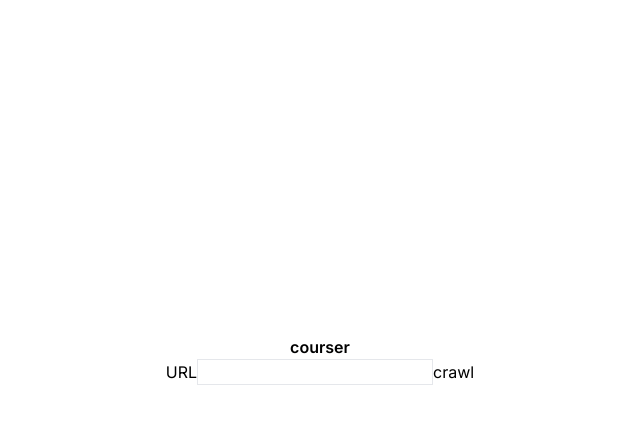
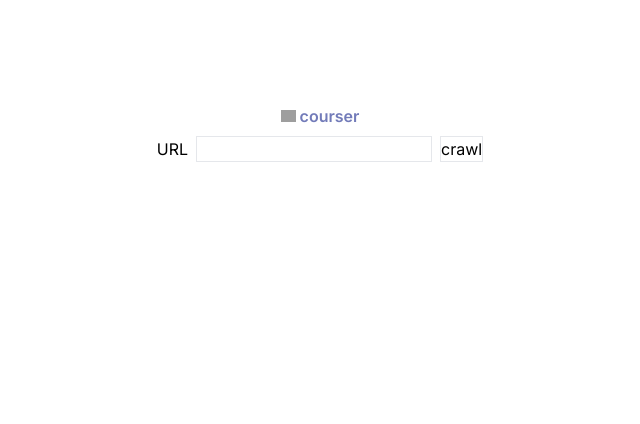
Before and after one commit to nexusboyko/courser, a Next.js app in the folder client/: page / in a window 1280 px wide. Shown: the top 424 px of the page, without its empty margins (320-960 px from the left). Built offline with nearby package versions, Linux system fonts and the light colour scheme; grey boxes are pictures that could not be loaded.

Commit message:
Add loading state and update styling

```diff
--- a/client/app/page.tsx
+++ b/client/app/page.tsx
@@ -1,20 +1,23 @@
-'use client'
+"use client";
 
 import Image from "next/image";
-import { env } from "process";
 import { useEffect, useState } from "react";
 
-
-const crawl = async (url : string) => {
+const crawl = async (url: string) => {
   if (url) {
     try {
-      const res = await fetch(`${process.env.NEXT_API_URL_DEV || 'http://localhost:8080'}/api/courser`, {
+      const res = await fetch(
+        `${
+          process.env.NEXT_API_URL_DEV || "http://localhost:8080"
+        }/api/courser`,
+        {
           method: "POST",
           body: JSON.stringify({ url }),
           headers: {
             "Content-Type": "application/json",
           },
-      });
+        }
+      );
 
       return res.json();
     } catch (error) {
@@ -23,7 +26,7 @@ const crawl = async (url : string) => {
   } else {
     console.error("No URL provided");
   }
-}
+};
 
 type NestedItem = {
   [key: string]: NestedItem | string;
@@ -36,12 +39,12 @@ const formatUrls = (urls: string[]): NestedItem => {
     if (!url) return;
     try {
       const parsedUrl = new URL(url);
-      const pathParts = parsedUrl.pathname.split('/').filter(Boolean);
+      const pathParts = parsedUrl.pathname.split("/").filter(Boolean);
 
       let currentLevel = root;
 
       pathParts.forEach((part, index) => {
-        const isFile = part.includes('.');
+        const isFile = part.includes(".");
 
         if (isFile || index === pathParts.length - 1) {
           currentLevel[part] = parsedUrl.href;
@@ -58,21 +61,32 @@ const formatUrls = (urls: string[]): NestedItem => {
   });
 
   return root;
-}
+};
 
-const Collapsible = ({ nestedItem, level = 0 }: { nestedItem: NestedItem; level?: number }) => (
+const Collapsible = ({
+  nestedItem,
+  level = 0,
+}: {
+  nestedItem: NestedItem;
+  level?: number;
+}) => (
   <ul className="ms-10">
     {Object.entries(nestedItem)
       .sort(([A], [B]) => A.localeCompare(B))
       .map(([key, value]) => {
-        const isLink = typeof value === 'string';
+        const isLink = typeof value === "string";
         const [collapsed, setCollapsed] = useState(true);
 
         return (
           <li key={key} className="mb-2">
             {isLink ? (
-              <a href={value as string} target="_blank" rel="noopener noreferrer" className="text-blue-600">
-                {'📄'} {key}
+              <a
+                href={value as string}
+                target="_blank"
+                rel="noopener noreferrer"
+                className="text-blue-600"
+              >
+                {"📄"} {key}
               </a>
             ) : (
               <>
@@ -80,9 +94,14 @@ const Collapsible = ({ nestedItem, level = 0 }: { nestedItem: NestedItem; level?
                   onClick={() => setCollapsed(!collapsed)}
                   className="cursor-pointer text-gray-500"
                 >
-                  {collapsed ? '📁' : '📂'} {key}
+                  {collapsed ? "📁" : "📂"} {key}
                 </span>
-                {!collapsed && <Collapsible nestedItem={value as NestedItem} level={level + 1} />}
+                {!collapsed && (
+                  <Collapsible
+                    nestedItem={value as NestedItem}
+                    level={level + 1}
+                  />
+                )}
               </>
             )}
           </li>
@@ -93,9 +112,13 @@ const Collapsible = ({ nestedItem, level = 0 }: { nestedItem: NestedItem; level?
 
 // https://courses.cs.washington.edu/courses/cse473/24sp/
 export default function Home() {
+  const [loading, setLoading] = useState(false);
+  // list of found urls
   const [dir, setDir] = useState([]);
+  // source url
   const [url, setUrl] = useState("");
 
+  // nested "directory" JSON
   const [json, setJson] = useState({});
 
   useEffect(() => {
@@ -104,22 +127,42 @@ export default function Home() {
   }, [dir]);
 
   return (
-    <main className="flex min-h-screen flex-col items-center justify-center p-24">
-      <h1 className="font-semibold">courser</h1>
+    <main className="flex min-h-screen flex-col justify-start p-24">
+      <div className="flex flex-col items-center mb-6">
+        <h1 className="font-semibold flex gap-x-1 p-2 text-[#727bb9]">
+          <Image
+            src="https://github.com/nexusboyko/courser/assets/71574111/39e85446-bda3-44dd-a109-b8f327d42d6c"
+            alt="courser"
+            width={15}
+            height={15}
+            className="object-contain"
+          />
+          courser
+        </h1>
         <form
           onSubmit={async (e) => {
             e.preventDefault();
+            setLoading(true);
             setDir(await crawl(url));
+            setLoading(false);
           }}
         >
           <label htmlFor="url">URL</label>
-        <input type="text" name="url" className="border" onChange={(e) => setUrl(e.target.value)} value={url} />
-        <button type="submit">crawl</button>
+          <input
+            type="text"
+            name="url"
+            className="border mx-2"
+            onChange={(e) => setUrl(e.target.value)}
+            value={url}
+          />
+          <button type="submit" className="border hover:bg-gray-200">
+            crawl
+          </button>
         </form>
-      <small className="p-10">
-        {
-          json && <Collapsible nestedItem={json} />
-        }
+        {loading && <small className="pt-2">loading. . .</small>}
+      </div>
+      <small className="p-10 h-[60vh] w-[50vw] mx-auto overflow-y-scroll">
+        {json && <Collapsible nestedItem={json} />}
       </small>
     </main>
   );
```
Lines whose indentation alone changed are shown as unchanged.
